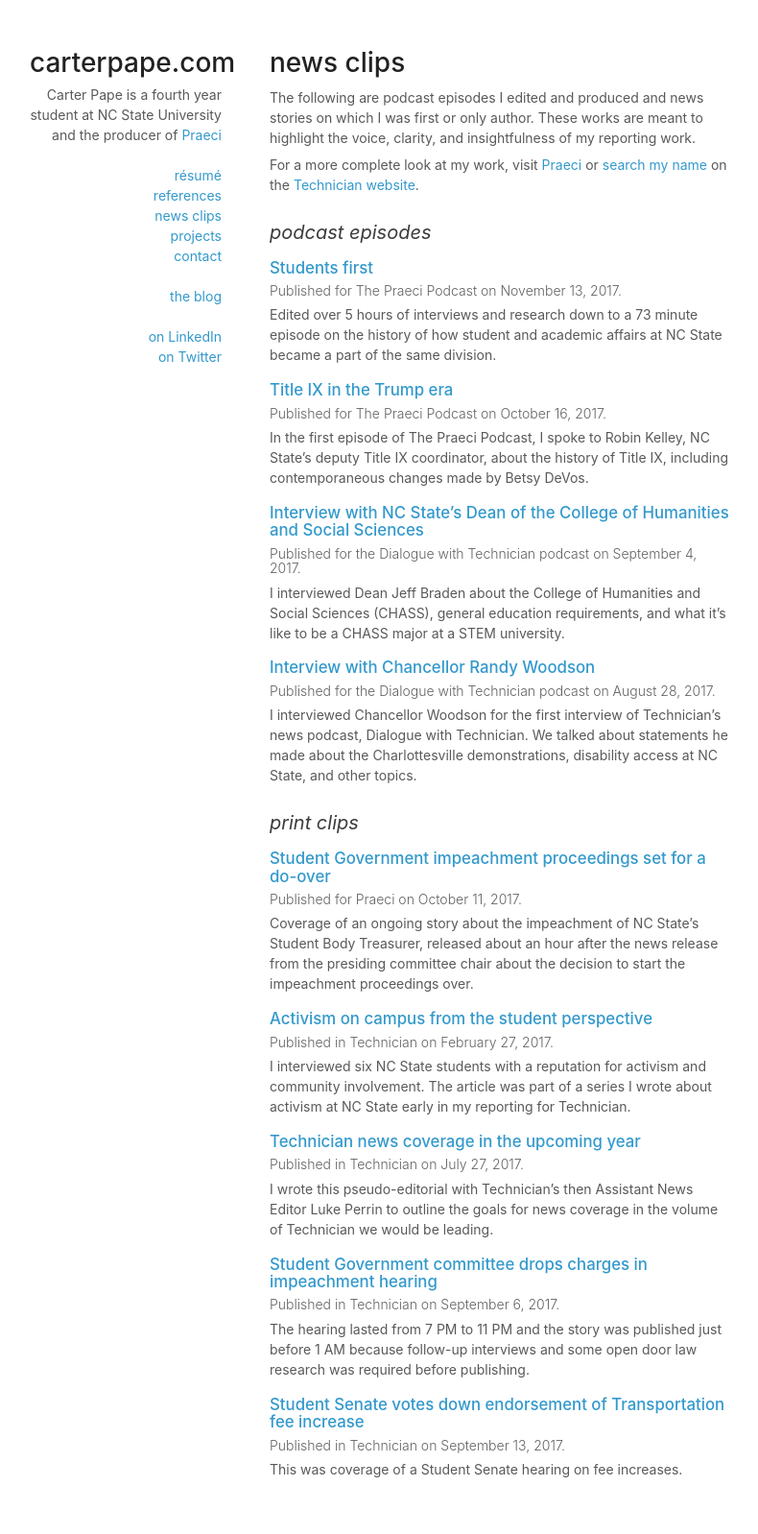
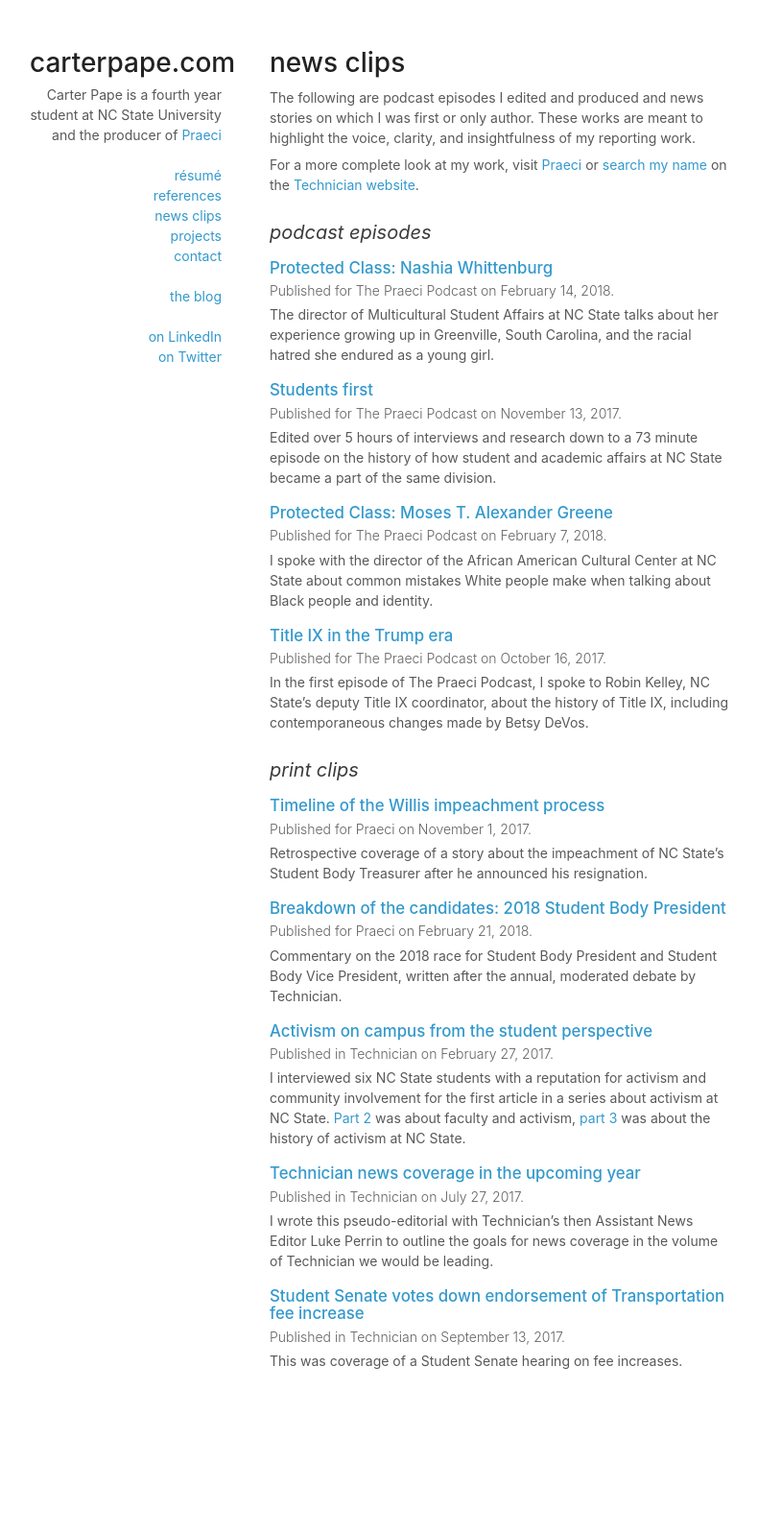
Before and after one commit to CarterPape/CarterPape.github.io, a Jekyll site: the page built from news-clips/index.md, in a window 1280 px wide. Shown: the whole page at 96% size, without its empty margins (244-1034 px from the left). Built offline with Jekyll 4.4.1, drawn with Linux system fonts in a browser that asks for light colours; after the commit the page ends 1485 px from its top, so only the background shows below that.

Commit message:
Updated clips

```diff
--- a/_data/news-clips.json
+++ b/_data/news-clips.json
@@ -1,5 +1,11 @@
 {
 "podcast": [
+    {
+        "title": "Protected Class: Nashia Whittenburg",
+        "publish-info": "Published for The Praeci Podcast on February 14, 2018.",
+        "description": "The director of Multicultural Student Affairs at NC State talks about her experience growing up in Greenville, South Carolina, and the racial hatred she endured as a young girl.",
+        "link": "http://praeci.com/protected-class/nashia-whittenburg"
+    },
     {
         "title": "Students first",
         "publish-info": "Published for The Praeci Podcast on November 13, 2017.",
@@ -7,35 +13,35 @@
         "link": "http://praeci.com/podcast/history-of-dasa"
     },
     {
+        "title": "Protected Class: Moses T. Alexander Greene",
+        "publish-info": "Published for The Praeci Podcast on February 7, 2018.",
+        "description": "I spoke with the director of the African American Cultural Center at NC State about common mistakes White people make when talking about Black people and identity.",
+        "link": "http://praeci.com/protected-class/moses-t-alexander-greene"
+    },
+    {
         "title": "Title IX in the Trump era",
         "publish-info": "Published for The Praeci Podcast on October 16, 2017.",
         "description": "In the first episode of The Praeci Podcast, I spoke to Robin Kelley, NC State’s deputy Title IX coordinator, about the history of Title IX, including contemporaneous changes made by Betsy DeVos.",
         "link": "http://praeci.com/Podcast-Title-IX-in-the-Trump-era.html"
-    },
-    {
-        "title": "Interview with NC State’s Dean of the College of Humanities and Social Sciences",
-        "publish-info": "Published for the Dialogue with Technician podcast on September 4, 2017.",
-        "description": "I interviewed Dean Jeff Braden about the College of Humanities and Social Sciences (CHASS), general education requirements, and what it’s like to be a CHASS major at a STEM university.",
-        "link": "https://overcast.fm/+J5iNb_-lk"
-    },
-    {
-        "title": "Interview with Chancellor Randy Woodson",
-        "publish-info": "Published for the Dialogue with Technician podcast on August 28, 2017.",
-        "description": "I interviewed Chancellor Woodson for the first interview of Technician’s news podcast, Dialogue with Technician. We talked about statements he made about the Charlottesville demonstrations, disability access at NC State, and other topics.",
-        "link": "https://overcast.fm/+J5iMLr8WA"
     }
 ],
 "print": [
     {
-        "title": "Student Government impeachment proceedings set for a do-over",
-        "publish-info": "Published for Praeci on October 11, 2017.",
-        "description": "Coverage of an ongoing story about the impeachment of NC State’s Student Body Treasurer, released about an hour after the news release from the presiding committee chair about the decision to start the impeachment proceedings over.",
-        "link": "http://praeci.com/initial-impeachment-hearing-set-for-a-do-over.html"
+        "title": "Timeline of the Willis impeachment process",
+        "publish-info": "Published for Praeci on November 1, 2017.",
+        "description": "Retrospective coverage of a story about the impeachment of NC State’s Student Body Treasurer after he announced his resignation.",
+        "link": "http://praeci.com/news/willis-impeachment-overview"
+    },
+    {
+        "title": "Breakdown of the candidates: 2018 Student Body President",
+        "publish-info": "Published for Praeci on February 21, 2018.",
+        "description": "Commentary on the 2018 race for Student Body President and Student Body Vice President, written after the annual, moderated debate by Technician.",
+        "link": "http://praeci.com/commentary/breakdown-of-the-candidates"
     },
     {
         "title": "Activism on campus from the student perspective",
         "publish-info": "Published in Technician on February 27, 2017.",
-        "description": "I interviewed six NC State students with a reputation for activism and community involvement. The article was part of a series I wrote about activism at NC State early in my reporting for Technician.",
+        "description": "I interviewed six NC State students with a reputation for activism and community involvement for the first article in a series about activism at NC State. [Part 2](http://www.technicianonline.com/news/article_583d43d0-0a04-11e7-a817-ebc6c833a86a.html) was about faculty and activism, [part 3](http://www.technicianonline.com/news/article_bb210f42-1420-11e7-88e6-e7ca771fd926.html) was about the history of activism at NC State.",
         "link": "http://www.technicianonline.com/news/article_a924243e-fcae-11e6-ab57-53e36d7a71c7.html"
     },
     {
@@ -45,13 +51,6 @@
         "link": "http://www.technicianonline.com/news/article_53efab54-7261-11e7-a331-43b27938e602.html"
     },
     {
-        "title": "Student Government committee drops charges in impeachment hearing",
-        "publish-info": "Published in Technician on September 6, 2017.",
-        "description": "The hearing lasted from 7 PM to 11 PM and the story was published just before 1 AM because follow-up interviews and some open door law research was required before publishing.",
-        "link": "http://www.technicianonline.com/news/article_aef556ec-92bf-11e7-a1ef-5f8fc9433b52.html"
-    },
-    {
-        "medium": "print",
         "title": "Student Senate votes down endorsement of Transportation fee increase",
         "publish-info": "Published in Technician on September 13, 2017.",
         "description": "This was coverage of a Student Senate hearing on fee increases.",
--- a/blog/_posts/Facebook outline 2.txt
+++ /dev/null
@@ -1 +0,0 @@
-Facebook outline
```
Also changed, not shown: blog/_posts/Facebook outline.txt (deleted, +0 -75 lines), 1 other file.
